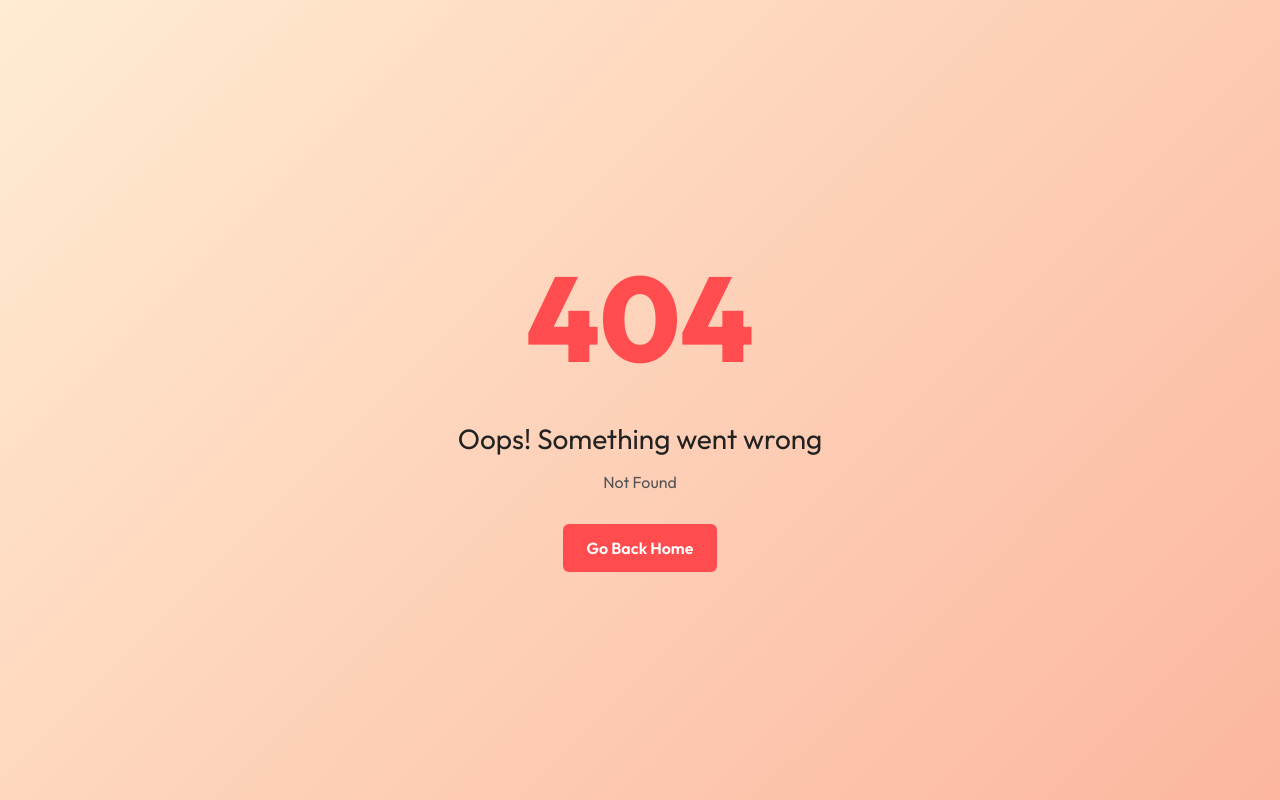
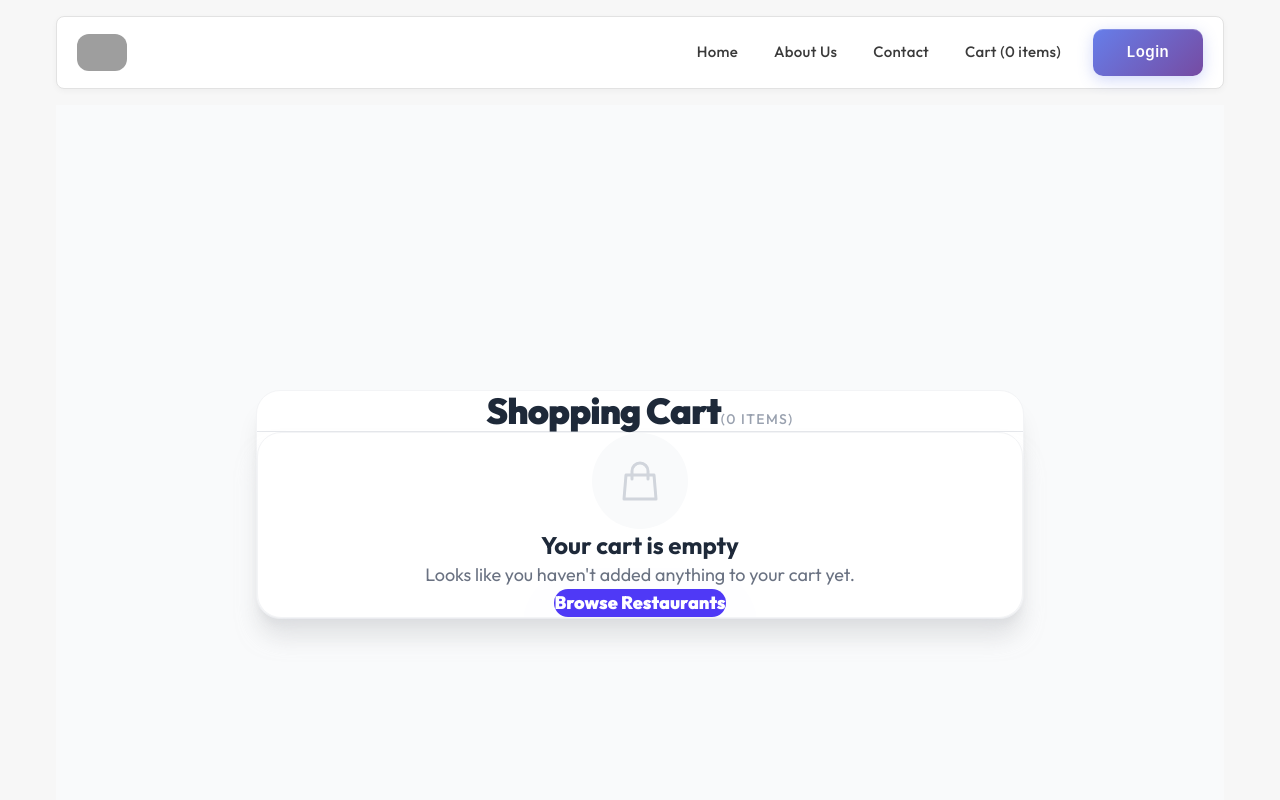
Before and after one commit to notramm/FoodVillaa, a React (Vite) app: page /cart in a window 1280 px wide. Before the commit this address had no page. Shown: the top 800 px of the page. Built offline with nearby package versions, Linux system fonts and the light colour scheme; grey boxes are pictures that could not be loaded.

Commit message:
Add Redux for state management; implement cart functionality and integrate with components

```diff
--- a/package.json
+++ b/package.json
@@ -10,9 +10,11 @@
     "preview": "vite preview"
   },
   "dependencies": {
+    "@reduxjs/toolkit": "^2.11.2",
     "@tailwindcss/vite": "^4.1.18",
     "react": "^19.2.0",
     "react-dom": "^19.2.0",
+    "react-redux": "^9.2.0",
     "react-router": "^7.13.0",
     "react-router-dom": "^7.13.0",
     "tailwindcss": "^4.1.18"
--- a/src/App.jsx
+++ b/src/App.jsx
@@ -2,6 +2,8 @@ import Header from "./components/Header";
 import Body from "./components/Body";
 import Footer from "./components/Footer";
 import { Outlet } from "react-router";
+import { Provider } from "react-redux";
+import appStore from "./utils/appStore";
 
 /* Components of Our Food-Order App
  * Header
@@ -22,11 +24,13 @@ import { Outlet } from "react-router";
 
 const App = () => {
   return (
+    <Provider store={appStore}>
     <div className="app">
       <Header />
       <Outlet/>
       <Footer />
     </div>
+    </Provider>
   );
 };
 
--- /dev/null
+++ b/src/components/Cart.jsx
@@ -0,0 +1,108 @@
+import React from "react";
+import { useDispatch, useSelector } from "react-redux";
+import ItemList from "./ItemList";
+import { clearCart } from "../utils/cartSlice";
+import { useNavigate } from "react-router";
+
+const Cart = () => {
+  const navigate = useNavigate();
+  const cartItems = useSelector((store) => store.cart.item);
+  const dispatch = useDispatch();
+  const handleClearCart = () => {
+    dispatch(clearCart());
+  };
+  return (
+    <div className="min-h-screen bg-gray-50 flex flex-col items-center justify-center p-4">
+      <div className="w-full max-w-3xl bg-white rounded-3xl shadow-xl border border-gray-100 p-8">
+        {/* Header Section */}
+        <div className="text-center mb-8 pb-6 border-b border-gray-200">
+          <h1 className=" text-4xl font-black text-gray-800 tracking-tight">
+            Shopping Cart
+            <span className=" w-16 h-1 mx-auto mt-2 rounded-full ml-3 text-sm font-medium text-gray-400 uppercase tracking-widest">
+              ({cartItems.length} Items)
+            </span>
+          </h1>
+
+          {cartItems.length > 0 && (
+            <div className="flex justify-end mb-4">
+              <button
+                onClick={handleClearCart}
+                className="px-6 py-2 bg-red-50 text-red-600 font-bold rounded-xl border border-red-100 hover:bg-red-600 hover:text-white hover:border-red-600 transition-all duration-300 active:scale-95 shadow-sm"
+              >
+                Clear Cart
+              </button>
+            </div>
+          )}
+        </div>
+
+        {/* Cart Content */}
+        <div className="bg-white rounded-3xl shadow-xl shadow-gray-200/50 overflow-hidden border border-gray-100">
+          {cartItems.length === 0 ? (
+            <div className="flex flex-col items-center justify-center py-20 px-6 text-center">
+              <div className="w-24 h-24 bg-gray-50 rounded-full flex items-center justify-center mb-6">
+                {" "}
+                <svg
+                  xmlns="http://www.w3.org/2000/svg"
+                  className="h-12 w-12 text-gray-300"
+                  fill="none"
+                  viewBox="0 0 24 24"
+                  stroke="currentColor"
+                >
+                  <path
+                    strokeLinecap="round"
+                    strokeLinejoin="round"
+                    strokeWidth={1.5}
+                    d="M16 11V7a4 4 0 00-8 0v4M5 9h14l1 12H4L5 9z"
+                  />
+                </svg>
+              </div>
+              <h2 className="text-2xl font-bold text-gray-800 mb-2">
+                Your cart is empty
+              </h2>
+              <p className="text-gray-500 mb-10 text-lg">
+                Looks like you haven't added anything to your cart yet.
+              </p>
+              <button
+                className="px-12 py-5 bg-indigo-600 text-white text-lg font-black rounded-2xl shadow-2xl shadow-indigo-200 hover:bg-indigo-700 hover:scale-105 transition-all duration-300 active:scale-95 cursor-pointer"
+                onClick={() => navigate("/")}
+              >
+                Browse Restaurants
+              </button>
+            </div>
+          ) : (
+            <div className="p-4 md:p-8">
+              <ItemList items={cartItems} />
+
+              {/* Order Summary Stub */}
+              <div className="mt-10 pt-8 border-t border-gray-100">
+                <div className="flex justify-between items-center mb-6">
+                  <span className="text-gray-500 font-medium">
+                    Total Amount
+                  </span>
+                  <span className="text-2xl font-black text-gray-800">
+                    ₹
+                    {cartItems
+                      .reduce(
+                        (acc, curr) =>
+                          acc +
+                          (curr.card.info.price ||
+                            curr.card.info.defaultPrice) /
+                            100,
+                        0,
+                      )
+                      .toFixed(2)}
+                  </span>
+                </div>
+                <button className="w-full py-4 bg-green-600 text-white font-black text-lg rounded-2xl shadow-lg shadow-green-200 hover:bg-green-700 transition-all active:scale-[0.98] uppercase tracking-wider">
+                  Checkout
+                </button>
+              </div>
+            </div>
+          )}
+        </div>
+      </div>
+    </div>
+  );
+};
+
+export default Cart;
--- a/src/components/Header.jsx
+++ b/src/components/Header.jsx
@@ -1,9 +1,11 @@
 import { LOGO_URL } from "../utils/contants";
 import { useState } from "react";
+import { useSelector } from "react-redux";
 import { Link } from "react-router";
 
 const Header = () => {
   const [btnName, setBtnName] = useState("Login");
+  const cartItems = useSelector((store) => store.cart.item);
 
   return (
     <div className="header">
@@ -16,8 +18,8 @@ const Header = () => {
           <Link to='/'>Home</Link>
           </li>
           <li><Link to='/about'>About Us</Link></li>
-          <Link to='/contact'>Contact</Link>
-          <Link to='/cart'>Cart</Link>
+          <li><Link to='/contact'>Contact</Link></li>
+          <li><Link to='/cart'>Cart ({cartItems.length} items)</Link></li>
           <button
             className="login"
             onClick={() => {
--- a/src/components/ItemList.jsx
+++ b/src/components/ItemList.jsx
@@ -1,6 +1,13 @@
+import { useDispatch } from "react-redux";
 import { IMG_URL } from "../utils/contants";
+import { addItem } from "../utils/cartSlice";
 
 const ItemList = ({ items }) => {
+  const dispatch = useDispatch();
+  const handleAddItem = (item) => {
+    //Dispatch an Action
+    dispatch(addItem(item));
+  }
   return (
     <div className="flex flex-col px-2">
       {items.map((item) => (
@@ -40,7 +47,8 @@ const ItemList = ({ items }) => {
 
             {/* Add Button - Positioned on top of image bottom */}
             <div className="absolute -bottom-1 left-1/2 -translate-x-1/2 w-24 ">
-              <button className="w-full py-2 bg-white text-green-600 font-extrabold text-sm cursor-pointer rounded-lg shadow-lg border border-gray-200 hover:bg-green-50 hover:border-green-300 transition-all active:scale-90 uppercase tracking-wider">
+              <button className="w-full py-2 bg-white text-green-600 font-extrabold text-sm cursor-pointer rounded-lg shadow-lg border border-gray-200 hover:bg-green-50 hover:border-green-300 transition-all active:scale-90 uppercase tracking-wider"
+              onClick={()=> handleAddItem(item)}>
                 Add
               </button>
             </div>
--- a/src/main.jsx
+++ b/src/main.jsx
@@ -9,6 +9,7 @@ import { RouterProvider } from "react-router/dom";
 import Body from "./components/Body.jsx";
 import Error from "./components/Error.jsx";
 import RestaurantMenu from "./components/RestaurantMenu.jsx";
+import Cart from "./components/Cart.jsx";
 
 const Contact = lazy(() => import("./components/Contact.jsx"));
 
@@ -29,6 +30,7 @@ const appRouter = createBrowserRouter([
         ),
       },
       { path: "/restaurants/:resId", element: <RestaurantMenu /> },
+      { path: "/cart", element: <Cart/>}
     ],
   },
 ]);
--- /dev/null
+++ b/src/utils/appStore.js
@@ -0,0 +1,10 @@
+import { configureStore } from "@reduxjs/toolkit";
+import cartReducer from "./cartSlice";
+
+const appStore = configureStore({
+    reducer: {
+        cart: cartReducer,
+    }
+});
+
+export default appStore;
--- /dev/null
+++ b/src/utils/cartSlice.js
@@ -0,0 +1,22 @@
+import { createSlice } from "@reduxjs/toolkit";
+
+const cartSlice = createSlice({
+  name: "cart",
+  initialState: {
+    item: [],
+  },
+  reducers: {
+    addItem: (state, action) => {
+      state.item.push(action.payload);
+    },
+    removeItem: (state) => {
+      state.item.pop();
+    },
+    clearCart: (state) => {
+      state.item.length = 0;
+    },
+  },
+});
+
+export const { addItem, removeItem, clearCart } = cartSlice.actions;
+export default cartSlice.reducer;
```
Also changed, not shown: 1 other file (tests, documents, lock files or other folders).
